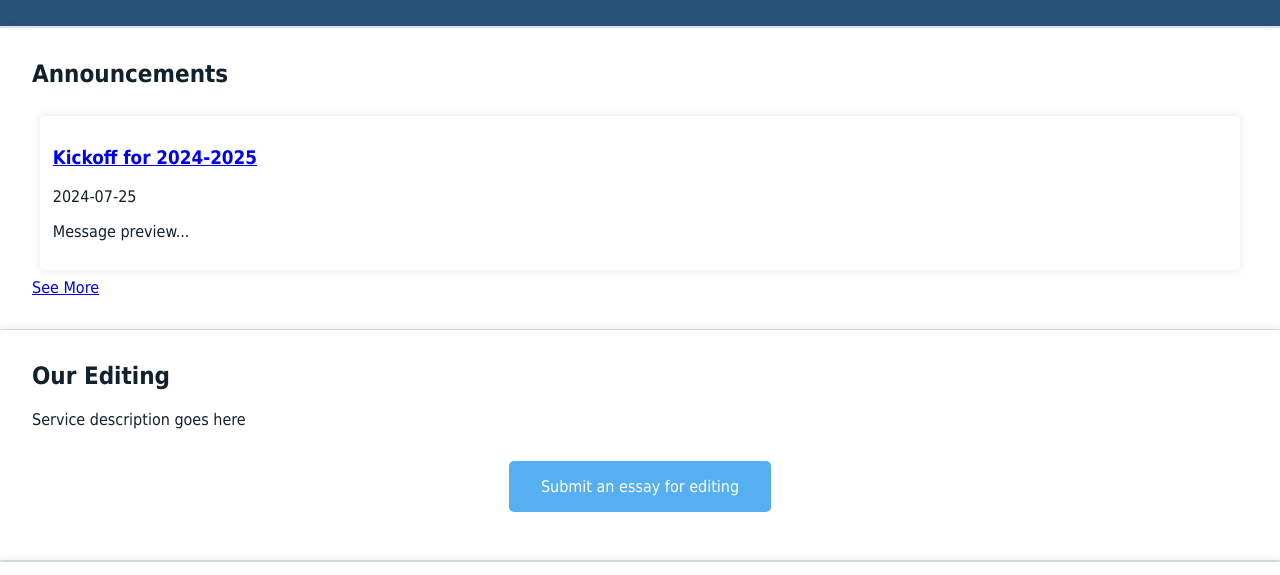
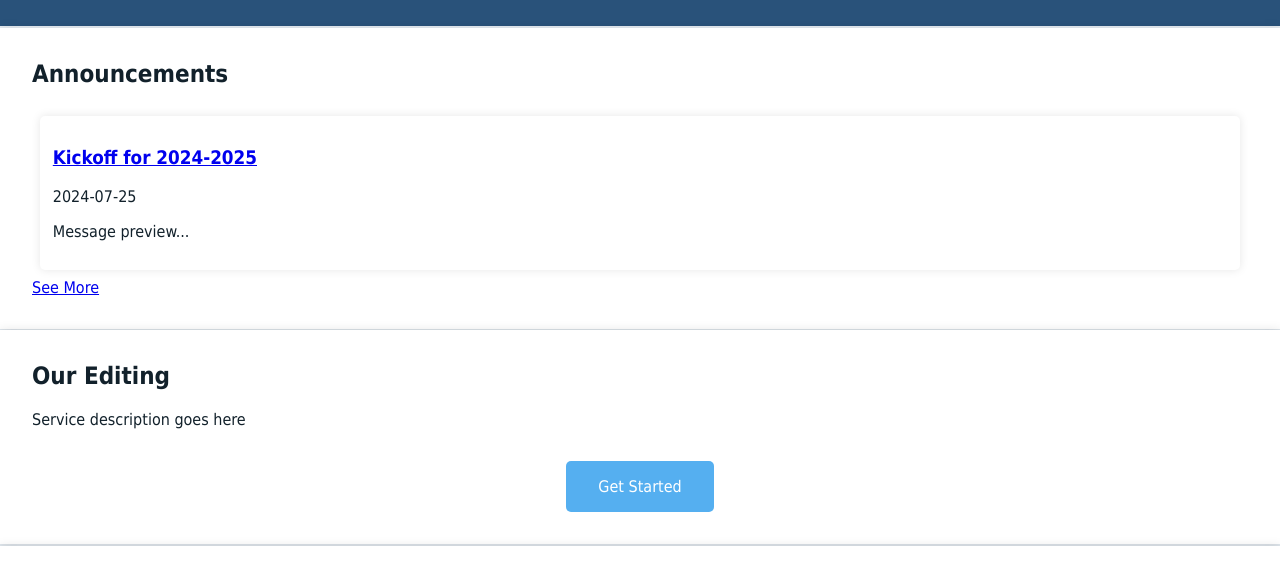
Before and after one commit to workoapbl/editingpage, a plain HTML site: page index.html in a window 1280 px wide. Shown: the part 108-683 px from the top of the page. Drawn offline with Linux system fonts and the light colour scheme.

Commit message:
fixed image scaling, fixed button color

```diff
--- a/index.html
+++ b/index.html
@@ -28,9 +28,9 @@
     <section id="services">
         <h2>Our Editing</h2>
         <p>Service description goes here</p>
-        <footer>
-            <a href="https://example.com/external-form" class="cta-button">Submit an essay for editing</a>
-        </footer>
+        <div id="cta-container">
+            <a href="https://example.com/external-form" class="cta-button">Get Started</a>
+        </div>
     </section>
     <section id="college_logos">
         <h2>Last year, we had students get accepted to:</h2>
--- a/styles.css
+++ b/styles.css
@@ -40,8 +40,10 @@ h2 {
 .college-logo {
     display: inline-block;
     margin: 0.5em;
-    width: 150px; /* Adjust the size as needed */
+    width: 100%;
+    max-width: 150px; /* Adjust the max width as needed */
     height: auto;
+    object-fit: contain; /* Ensure the image scales appropriately */
 }
 
 .team-container, .announcements-container {
@@ -83,6 +85,10 @@ footer {
     background-color: #ffffff;
     color: white;
 }
+#cta-container {
+    text-align: center;
+    margin-top: 2em;
+}
 
 .cta-button {
     background-color: #55aff0;
```
